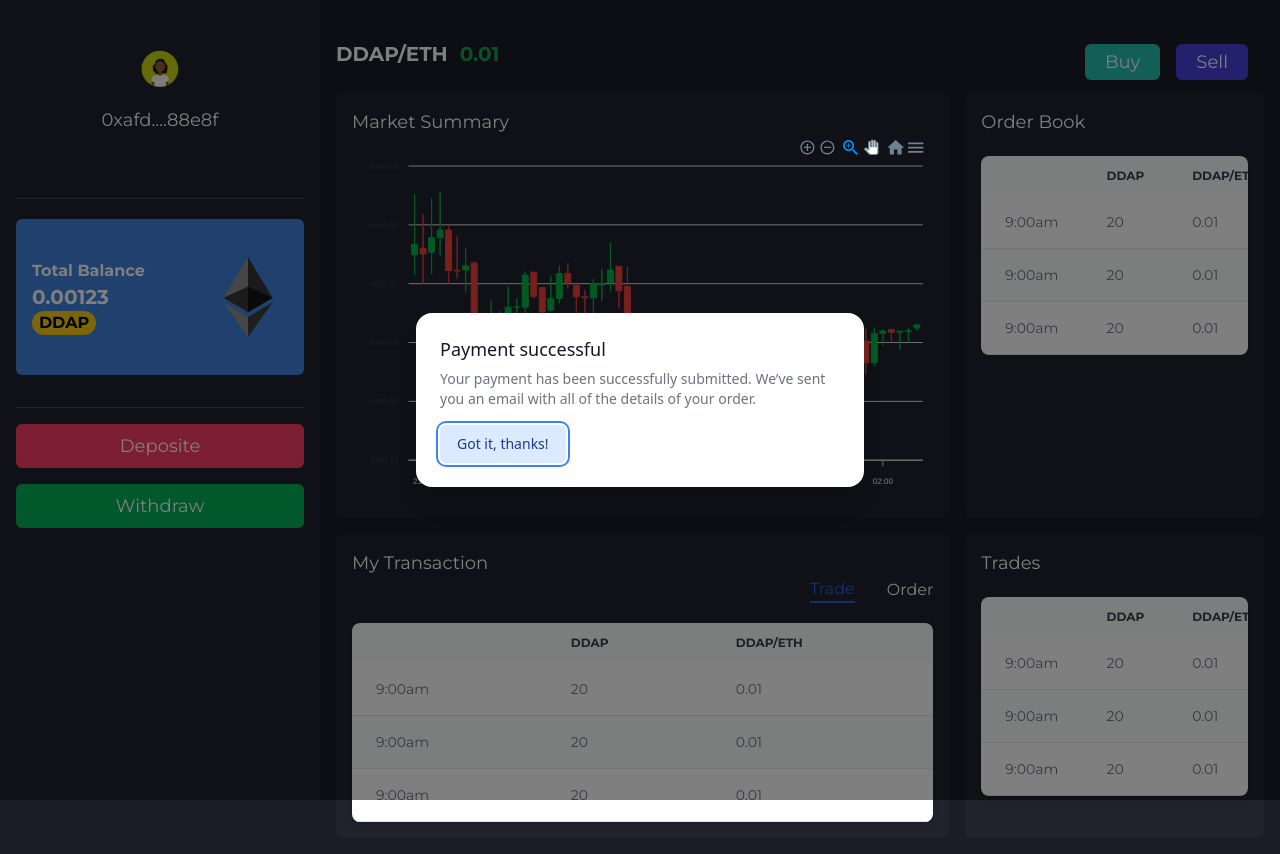
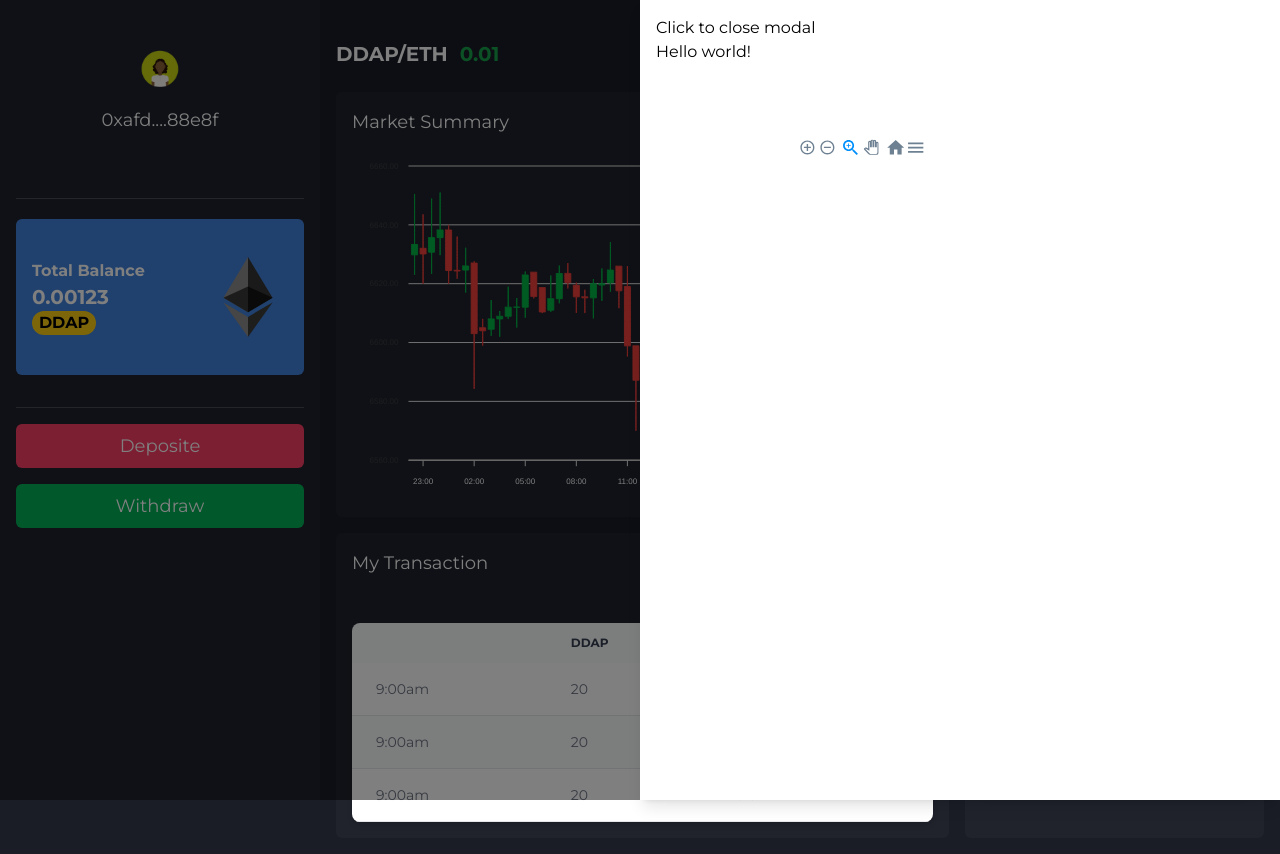
Before and after one commit to Mr-DecodeBlock/Decentralize-Token-Exchange, a React (Create React App) app: page / in a window 1280 px wide. Both pictures are taken after a click on the element "Deposite". Built offline with nearby package versions, Linux system fonts and the light colour scheme.

Commit message:
dex token exchange

```diff
--- a/src/App.js
+++ b/src/App.js
@@ -269,8 +269,10 @@ export default function App() {
             </div>
           </div>
         </main>
-
-        <Modal open={open}>{comp}</Modal>
+        <Modal open={open} onClose={() => setOpen(false)}>
+          Hello world!
+        </Modal>
+        {/* <Modal open={open}>{comp}</Modal> */}
       </div>
     </div>
   );
--- a/src/components/Modal.js
+++ b/src/components/Modal.js
@@ -1,80 +1,28 @@
 import React, { Fragment, useRef, useEffect, useState } from "react";
 import { Dialog, Transition } from "@headlessui/react";
 
-export default function Modal(props) {
-  //   console.log(props.open);
-  const [open, setOpen] = useState(false);
-  const cancelButtonRef = useRef(null);
-  React.useEffect(() => {
-    setOpen(props.open);
-  }, [props.open]);
+export default function Modal({ open, onClose, children }) {
+  return (
+    <div className={`fixed inset-0 ${open ? "" : "pointer-events-none"}`}>
+      {/* backdrop */}
+      <div
+        className={`fixed inset-0 bg-black ${
+          open ? "opacity-50" : "pointer-events-none opacity-0"
+        }`}
+        onClick={onClose}
+      />
 
-  return (
-    <Transition appear show={open}>
-      <Dialog
-        as="div"
-        className="fixed inset-0 z-10 overflow-y-auto"
-        onClose={setOpen}
+      {/* content */}
+      <div
+        className={`fixed right-0 h-full bg-white shadow-lg w-full max-w-screen-sm p-4 ${
+          open ? "opacity-100" : "pointer-events-none opacity-0"
+        }`}
       >
-        <Dialog.Overlay className="fixed inset-0 bg-black opacity-50" />
-        <div className="min-h-screen px-4 text-center">
-          <Transition.Child
-            as={Fragment}
-            enter="ease-out duration-300"
-            enterFrom="opacity-0"
-            enterTo="opacity-100"
-            leave="ease-in duration-200"
-            leaveFrom="opacity-100"
-            leaveTo="opacity-0"
-          >
-            <Dialog.Overlay className="fixed inset-0" />
-          </Transition.Child>
-
-          {/* This element is to trick the browser into centering the modal contents. */}
-          <span
-            className="inline-block h-screen align-middle"
-            aria-hidden="true"
-          >
-            &#8203;
-          </span>
-          <Transition.Child
-            as={Fragment}
-            enter="ease-out duration-300"
-            enterFrom="opacity-0 scale-95"
-            enterTo="opacity-100 scale-100"
-            leave="ease-in duration-200"
-            leaveFrom="opacity-100 scale-100"
-            leaveTo="opacity-0 scale-95"
-          >
-            <div className="inline-block w-full max-w-md p-6 my-8 overflow-hidden text-left align-middle transition-all transform bg-white shadow-xl rounded-2xl">
-              <Dialog.Title
-                as="h3"
-                className="text-lg font-medium leading-6 text-gray-900"
-              >
-                Payment successful
-              </Dialog.Title>
-              <div className="mt-2">
-                <p className="text-sm text-gray-500">
-                  Your payment has been successfully submitted. We’ve sent you
-                  an email with all of the details of your order.
-                </p>
-              </div>
-
-              <div className="mt-4">
-                <button
-                  type="button"
-                  className="inline-flex justify-center px-4 py-2 text-sm font-medium text-blue-900 bg-blue-100 border border-transparent rounded-md hover:bg-blue-200 focus:outline-none focus-visible:ring-2 focus-visible:ring-offset-2 focus-visible:ring-blue-500"
-                  onClick={() => {
-                    setOpen(false);
-                  }}
-                >
-                  Got it, thanks!
-                </button>
-              </div>
-            </div>
-          </Transition.Child>
+        <div>
+          <button onClick={onClose}>Click to close modal</button>
         </div>
-      </Dialog>
-    </Transition>
+        {children}
+      </div>
+    </div>
   );
 }
```
